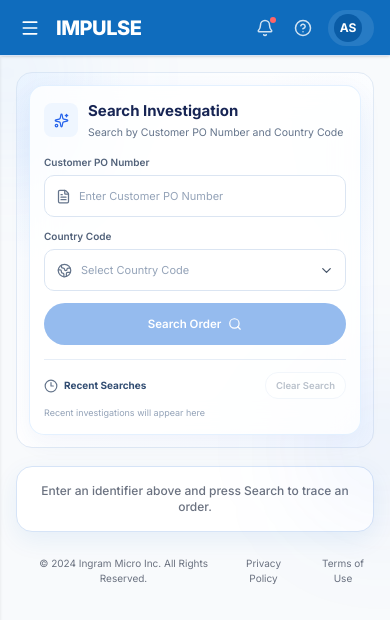
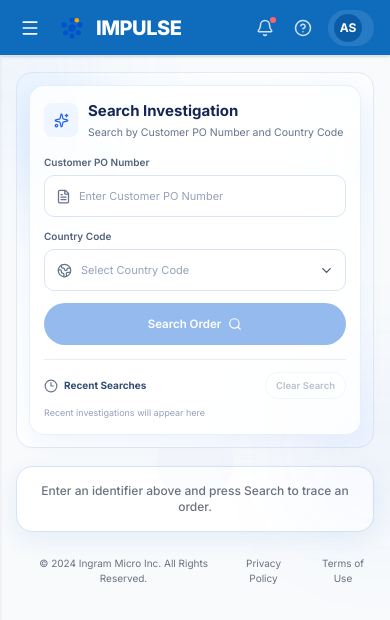
Before and after one commit to im-charmi152/Impulse_Tool, a React (Vite) app in the folder my-dashboard/: page / in a window 390 px wide. Shown: the top 620 px of the page. Built offline with nearby package versions, Linux system fonts and the light colour scheme.

Commit message:
Logo & watermark

```diff
--- a/my-dashboard/src/App.jsx
+++ b/my-dashboard/src/App.jsx
@@ -15,6 +15,8 @@
 
 import DashboardSearch from "./components/search/DashboardSearch";
 import "./components/search/DashboardSearch.css";
+
+import radiusWatermark from "./assets/radius-watermark.svg";
 
 import OrderSummaryBanner from "./components/order/OrderSummaryBanner";
 import OrderHeaderDetails from "./components/order/header/OrderHeaderDetails";
@@ -280,7 +282,24 @@
         }`}
       >
 
-        <div className="p-4 md:p-5 max-w-[1400px] mx-auto">
+        <div className="p-4 md:p-5 max-w-[1400px] mx-auto relative z-10">
+
+          {/* ======================================================
+              RADIUS WATERMARK
+          ====================================================== */}
+
+          {status === "idle" && (
+            <div
+              className="absolute top-1/2 left-1/2 -translate-x-1/2 -translate-y-1/2 pointer-events-none z-0 opacity-10 w-full h-screen flex items-center justify-center"
+              aria-hidden="true"
+            >
+              <img
+                src={radiusWatermark}
+                alt=""
+                className="w-96 h-96 object-contain"
+              />
+            </div>
+          )}
 
           {/* ======================================================
               DASHBOARD SEARCH
--- a/my-dashboard/src/components/layout/Header.jsx
+++ b/my-dashboard/src/components/layout/Header.jsx
@@ -1,4 +1,5 @@
 import { Bell, HelpCircle, ChevronDown, Menu } from "lucide-react";
+import radiusLogo from "../../assets/radius-logo.svg";
 
 function Header({ toggleSidebar }) {
   return (
@@ -11,7 +12,12 @@
         >
           <Menu size={20} />
         </button>
-        <div className="flex items-center gap-0.5 select-none">
+        <div className="flex items-center gap-2 select-none">
+          <img
+            src={radiusLogo}
+            alt="RADIUS Logo"
+            className="h-8 w-auto"
+          />
           <span className="text-white font-black text-xl tracking-tight">
             IMPULSE
           </span>
```
Also changed, not shown: my-dashboard/src/assets/radius-logo.svg (added), my-dashboard/src/assets/radius-watermark.svg (added).
